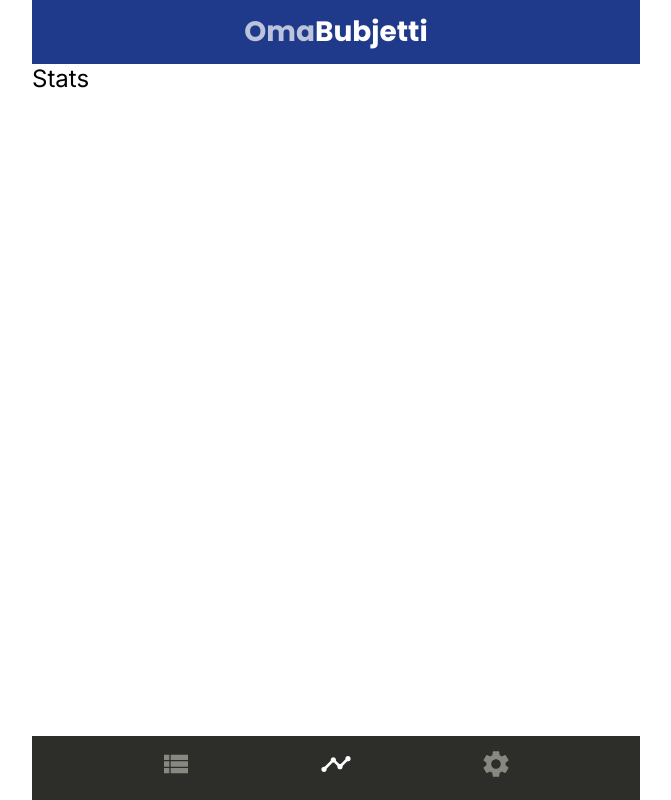
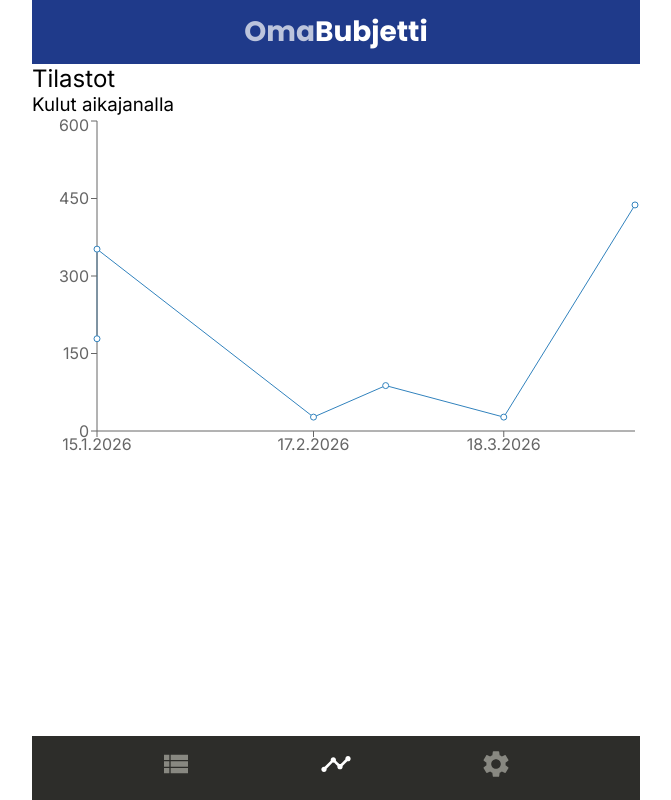
Before and after one commit to stmargariitaaa/OmaBudjetti, a React (Vite) app: page /stats in a window 1280 px wide. Shown: the whole page, without its empty margins (304-975 px from the left). Built offline with nearby package versions, Linux system fonts and the light colour scheme.

Commit message:
lisää aikajanan piirtävän viivakaavion

```diff
--- a/package.json
+++ b/package.json
@@ -13,7 +13,8 @@
     "react": "^19.2.4",
     "react-dom": "^19.2.4",
     "react-icons": "^5.6.0",
-    "react-router": "^7.14.1"
+    "react-router": "^7.14.1",
+    "recharts": "^3.8.1"
   },
   "devDependencies": {
     "@eslint/js": "^9.39.4",
--- a/src/pages/Stats/Stats.jsx
+++ b/src/pages/Stats/Stats.jsx
@@ -1,10 +1,51 @@
+import { Line, LineChart, ResponsiveContainer, Tooltip, XAxis, YAxis } from 'recharts'
 import styles from './Stats.module.scss'
 
-function Stats() {
+function Stats(props) {
+
+  // Käytettävä lokaaliasetus päivämäärän muotoiluun.
+  const locale = "fi-FI"
+
+  // Luodaan NumberFormat-olio euromääräisten summien esittämiseen.
+  const numberFormat = new Intl.NumberFormat(locale, {
+    style: 'currency',
+    currency: 'EUR'
+  })
+
+  // Muodostaa props.data-taulukosta uuden taulukon kaaviota varten,
+  // paymentDate muunnetaan aikaleimaksi ja amount otetaan mukaan
+  // sellaisenaan.
+  const linedata = props.data.map(
+    (item) => ({
+      date: new Date(item.paymentDate).getTime(),
+      amount: item.amount
+    })
+  )
 
   return (
     <div className={styles.stats}>
-      <h2>Stats</h2>
+      <h2>Tilastot</h2>
+      <h3>Kulut aikajanalla</h3>
+      <ResponsiveContainer height={350}>
+        <LineChart data={linedata} type='monotone'>
+          <Line dataKey='amount' />
+          <XAxis type='number'
+                 dataKey='date'
+                 domain={['auto','auto']}
+                 scale='time'
+                 minTickGap={32}
+                 tickFormatter={
+                   value => new Date(value).toLocaleDateString(locale)
+                 } />
+          <YAxis />
+          <Tooltip labelFormatter={
+                     value => new Date(value).toLocaleDateString(locale)
+                   }
+                   formatter={
+                     value => [numberFormat.format(value),"maksettu"]
+                   } />
+        </LineChart>
+      </ResponsiveContainer>
     </div>
   )
 }
--- a/src/router/AppRouter/AppRouter.jsx
+++ b/src/router/AppRouter/AppRouter.jsx
@@ -34,7 +34,7 @@
               throw new Response("Not Found", { status: 404 })
             }
           } },
-        { path: "stats", element: <Stats /> },
+        { path: "stats", element: <Stats data={props.data} /> },
         { path: "settings",
          element: <Settings typelist={props.typelist}
                              onTypeSubmit={props.onTypeSubmit} /> }
```
Also changed, not shown: 1 other file (tests, documents, lock files or other folders).
